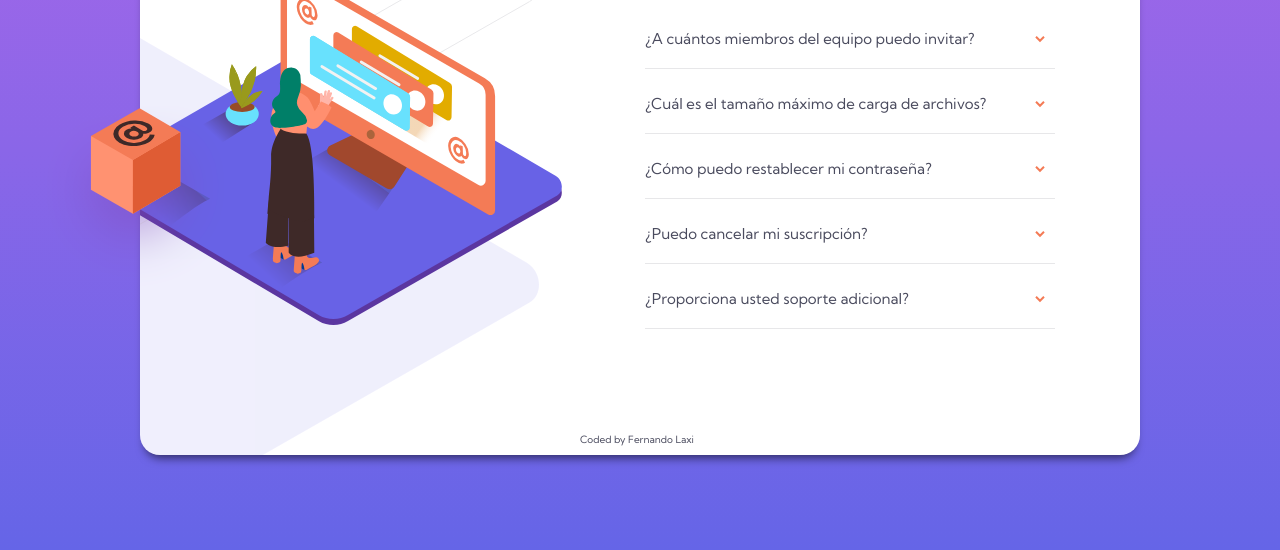
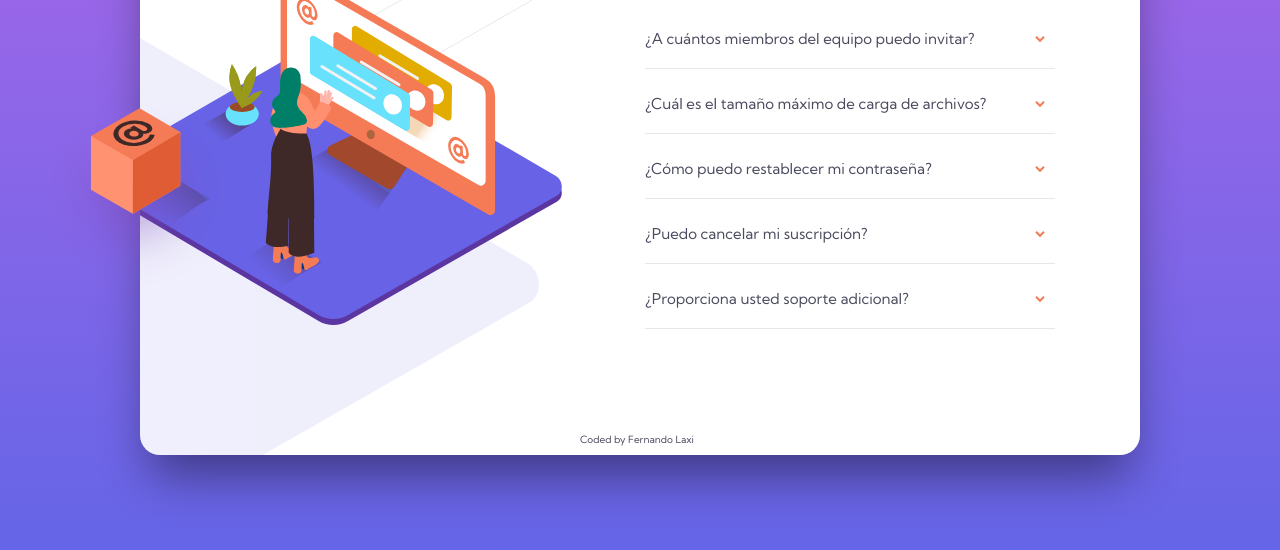
Before and after one commit to ferlaxi/FAQAccordionCardByFer, a plain HTML site: page index.html in a window 1280 px wide. Shown: the part 250-800 px from the top of the page. Drawn offline with Linux system fonts and the light colour scheme.

Commit message:
changecss2

```diff
--- a/css/estilo.css
+++ b/css/estilo.css
@@ -68,7 +68,7 @@
     border-radius: 20px;
     position: relative;
     z-index: 0;
-    box-shadow: 0 8px 10px -5px rgba(0, 0, 0, 0.575);
+    box-shadow: 0 30px 50px -10px rgba(0, 0, 0, 0.445);
     height: 609px;
 }
 .acordeon .bloque{
```
